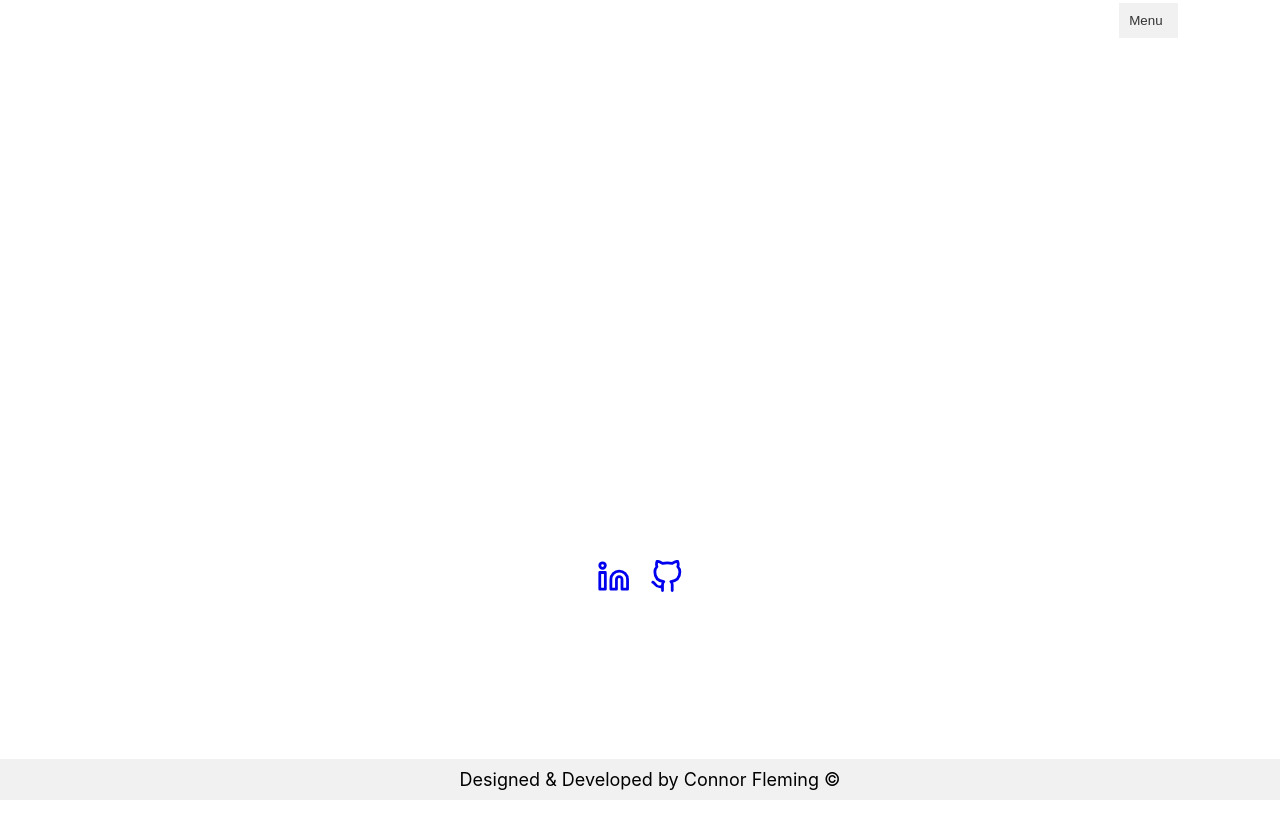
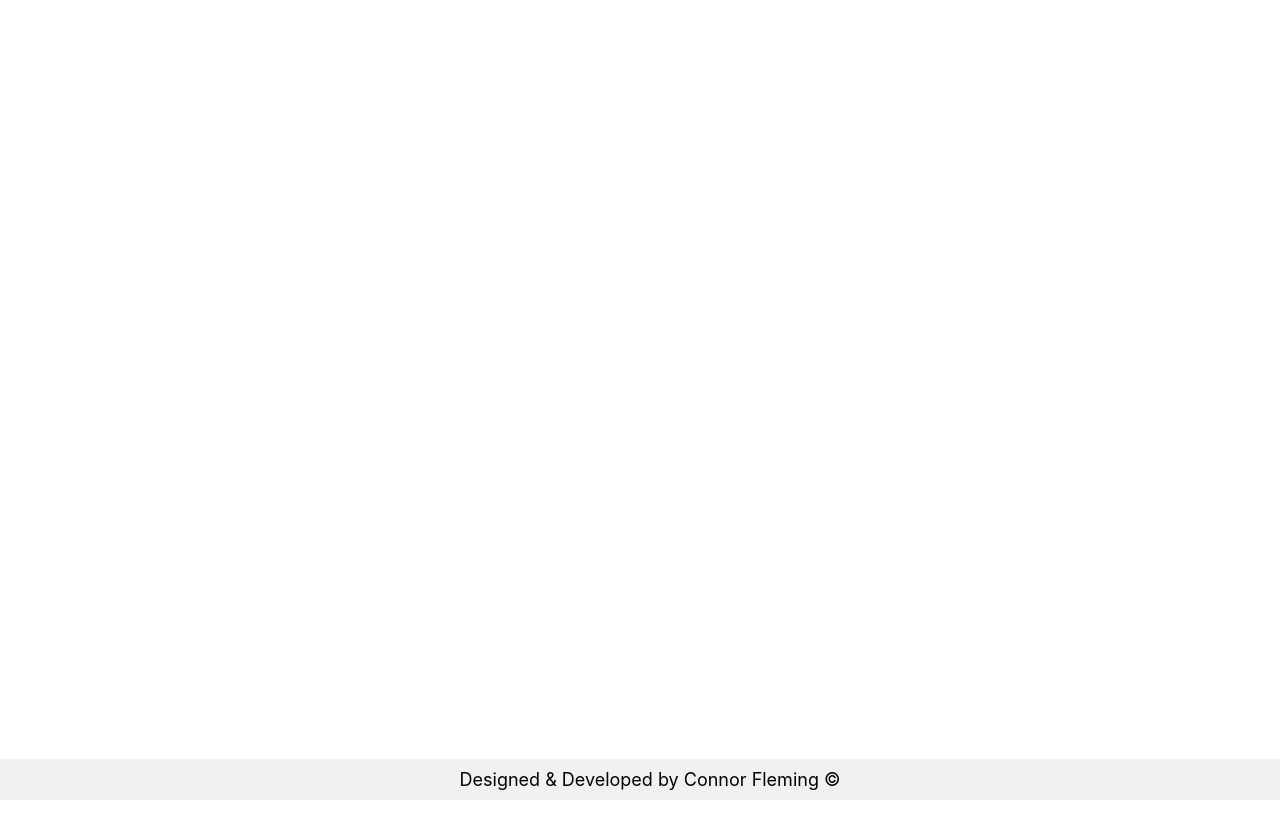
Before and after one commit to Jarnbjorn92/cf-portfolio, a React (Create React App) app: page /home in a window 1280 px wide. Shown: the top 838 px of the page. After the commit the page ends 800 px from the top, so only its background shows below. Built offline with nearby package versions, Linux system fonts and the light colour scheme.

Commit message:
homepage gone. redunant. routing to about

```diff
--- a/src/App.css
+++ b/src/App.css
@@ -1,6 +1,5 @@
 .App {
   text-align: center;
-  flex-direction: column;
   align-items: center;
   justify-content: center;
   font-size: calc(10px + 2vmin);
--- a/src/App.js
+++ b/src/App.js
@@ -1,6 +1,5 @@
 import './App.css';
 import { BrowserRouter as Router, Routes, Route } from "react-router-dom";
-import HomePage from './components/HomePage';
 import LandingPage from './components/LandingPage';
 import AboutPage from './components/AboutPage';
 import ContactPage from './components/ContactPage';
@@ -16,17 +15,18 @@ function App() {
   };
 
   return (
+    <>
     <div className="App">
         <Router>
             <Routes>
               <Route path='/' element={<LandingPage personalDetails={personalDetails}/>} />
-              <Route path='/home' element={<HomePage personalDetails={personalDetails}/>} />
               <Route path='/about' element={<AboutPage/>} />
               <Route path='/contact' element={<ContactPage/>} />
             </Routes>
         </Router>
-      <div className='footer-cr'>Designed & Developed by Connor Fleming ©</div>
     </div>
+    <div className='footer-cr'>Designed & Developed by Connor Fleming ©</div>
+    </>
   );
 }
 
--- a/src/NavBar.js
+++ b/src/NavBar.js
@@ -7,7 +7,7 @@ const NavBar = () => {
     const [isOpen, setIsOpen] = useState(false);
 
     const toggleMenu = () => {
-      setIsOpen(!isOpen);
+        setIsOpen(!isOpen);
     };
 
     return (
@@ -19,9 +19,6 @@ const NavBar = () => {
                 </button>
             {isOpen && (
                 <ul className='dropdown-menu'>
-                <li>
-                    <Link to='/home'>Home</Link>
-                </li>
                 <li>
                     <Link to='/about'>About</Link>
                 </li>
--- a/src/components/AboutPage.js
+++ b/src/components/AboutPage.js
@@ -1,6 +1,7 @@
 import React from 'react';
 import './AboutPage.css';
 import NavBar from '../NavBar';
+import SocialLinks from './SocialLinks';
 
 const AboutPage = () => {
 
@@ -9,6 +10,7 @@ const AboutPage = () => {
 
         <div className='about-container'>
         <NavBar/>
+        <SocialLinks/>
             AboutPage
         </div>
 
--- a/src/components/HomePage.js
+++ /dev/null
@@ -1,19 +0,0 @@
-import React from 'react';
-import NavBar from '../NavBar';
-import SocialLinks from './SocialLinks';
-// import AboutPage from './AboutPage';
-
-const HomePage = ({personalDetails}) => {
-
-
-    return (
-
-        <div>
-            <NavBar/>
-            <SocialLinks/>
-        </div>
-
-    )
-};
-
-export default HomePage
--- a/src/components/LandingPage.js
+++ b/src/components/LandingPage.js
@@ -10,7 +10,7 @@ const LandingPage = ({personalDetails}) => {
         <div className='landing-container'>
             <h1>{personalDetails.name}</h1>
             <h3>{personalDetails.statement}</h3>
-            <Link to='/home'>
+            <Link to='/about'>
                 <button>Enter</button>
             </Link>
             <SocialLinks/>
--- a/src/components/SocialLinks.css
+++ b/src/components/SocialLinks.css
@@ -8,4 +8,5 @@
 .social-links {
     margin: 10px;
     font-size: 25pt;
+    transition: ease-in;
 }
--- a/src/components/SocialLinks.js
+++ b/src/components/SocialLinks.js
@@ -11,8 +11,8 @@ const SocialLinks = () => {
 
     return (
         <div className='social-cont'>
-            <a className='social-links' href={socialMedia.linkedIn}><FiLinkedin/></a>
-            <a className='social-links' href={socialMedia.gitHub}><FiGithub/></a>
+            <a className='social-links' target="_blank" rel="noreferrer" href={socialMedia.linkedIn}><FiLinkedin/></a>
+            <a className='social-links' target="_blank" rel="noreferrer" href={socialMedia.gitHub}><FiGithub/></a>
         </div>
     );
 };
```
Also changed, not shown: src/logo.svg (deleted).
